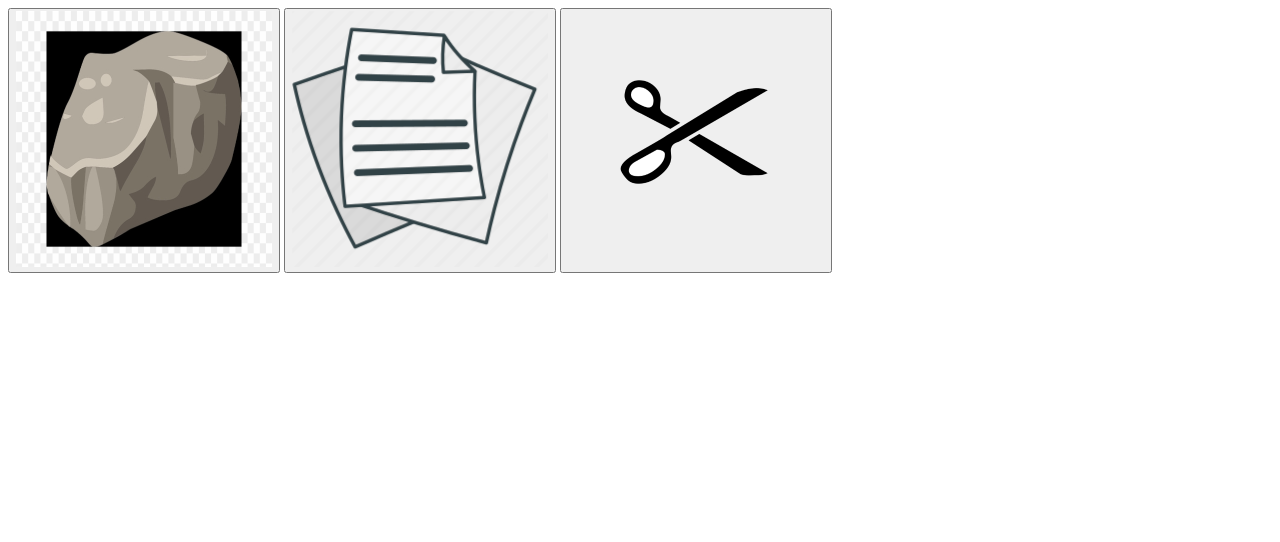
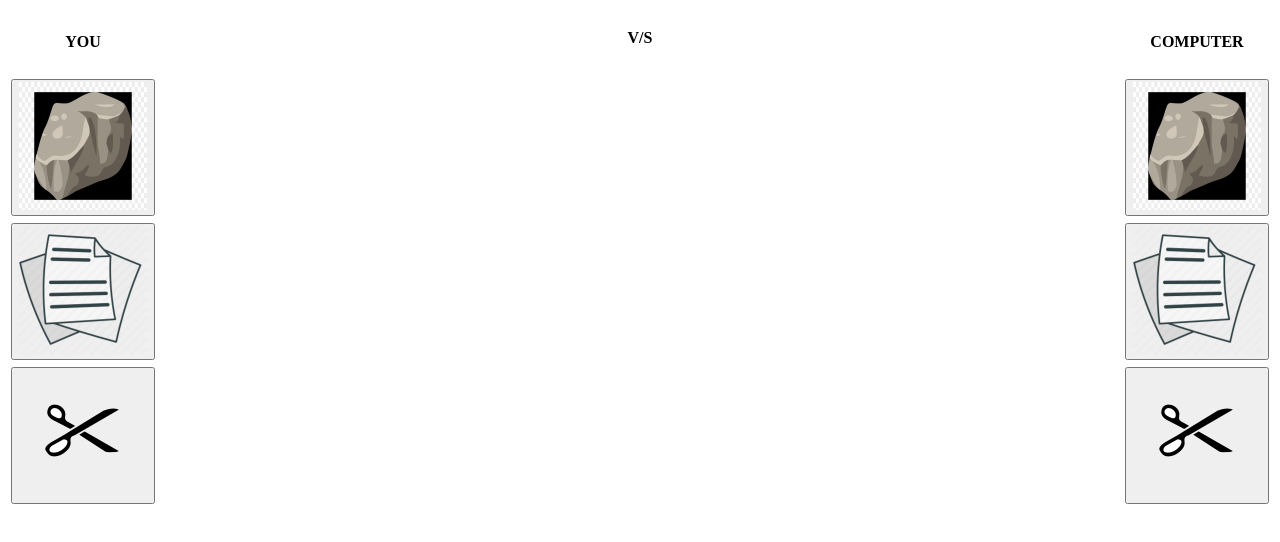
Before and after one commit to vermavivek951/rockpaperscissors, a plain HTML site: page index.html in a window 1280 px wide. Drawn offline with Linux system fonts and the light colour scheme.

Commit message:
improve UI

```diff
--- a/index.html
+++ b/index.html
@@ -9,9 +9,30 @@
 </head>
 <body>
 
-    <button  id="rock"><img class="Icons" src="./Images/rockIcon.png" alt="rock"></button>
-    <button  id="paper"><img class="Icons" src="./Images/paper.png" alt="paper"></button>
-    <button  id="scissors"><img class="Icons" src="./Images/scissorsIcon.png" alt="scissors"></button>
-    <div id='results'></div>
+  <div class="youvscomp">
+    <div class="rockPaperScissors">
+      <h4 id="title">YOU</h4>
+      <button  id="rock"><img class="Icons" src="./Images/rockIcon.png" alt="rock"></button>
+      <button  id="paper"><img class="Icons" src="./Images/paper.png" alt="paper"></button>
+      <button  id="scissors"><img class="Icons" src="./Images/scissorsIcon.png" alt="scissors"></button>
+    </div>
+
+    <div class="versus">
+      <h4>V/S</h4>
+      <img id="youSelected" src="">
+      <img id="computerSelected" src="">
+    </div>
+
+    <div class="rockPaperScissors">
+      <h4 id="title">COMPUTER</h4>
+      <button><img class="Icons" src="./Images/rockIcon.png" alt="rock"></button>
+      <button><img class="Icons" src="./Images/paper.png" alt="paper"></button>
+      <button><img class="Icons" src="./Images/scissorsIcon.png" alt="scissors"></button>
+    </div>
+ </div>
+
+  <div id='results'></div>
+
+
 </body>
 </html>
--- a/style.css
+++ b/style.css
@@ -1,5 +1,30 @@
+#title {
+    font-size: 22;
+}
+
+.youvscomp {
+    display: flex;
+    flex-direction: row;
+    flex-wrap: nowrap;
+    justify-content: space-between;
+
+}
+
+.rockPaperScissors {
+    display: flex;
+    flex-direction: column;
+    justify-content: space-around;
+    align-items: center;
+    width: 150px;
+    height: 500px;
+}
+
+
+
+
+
 .Icons {
     position: relative;
-    width:256px;
-    height: 256px;
+    width:128px;
+    height: 128px;
 }
```
